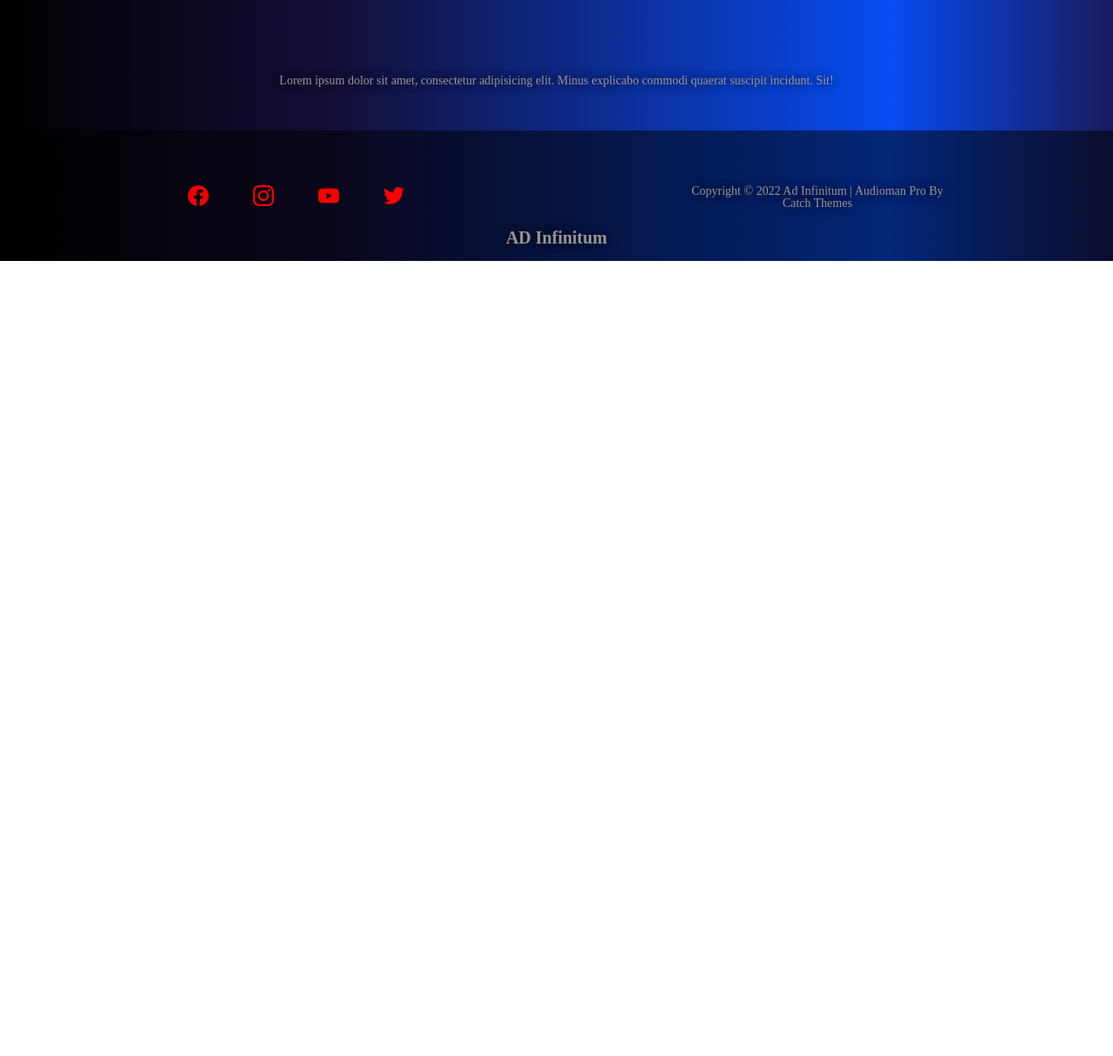
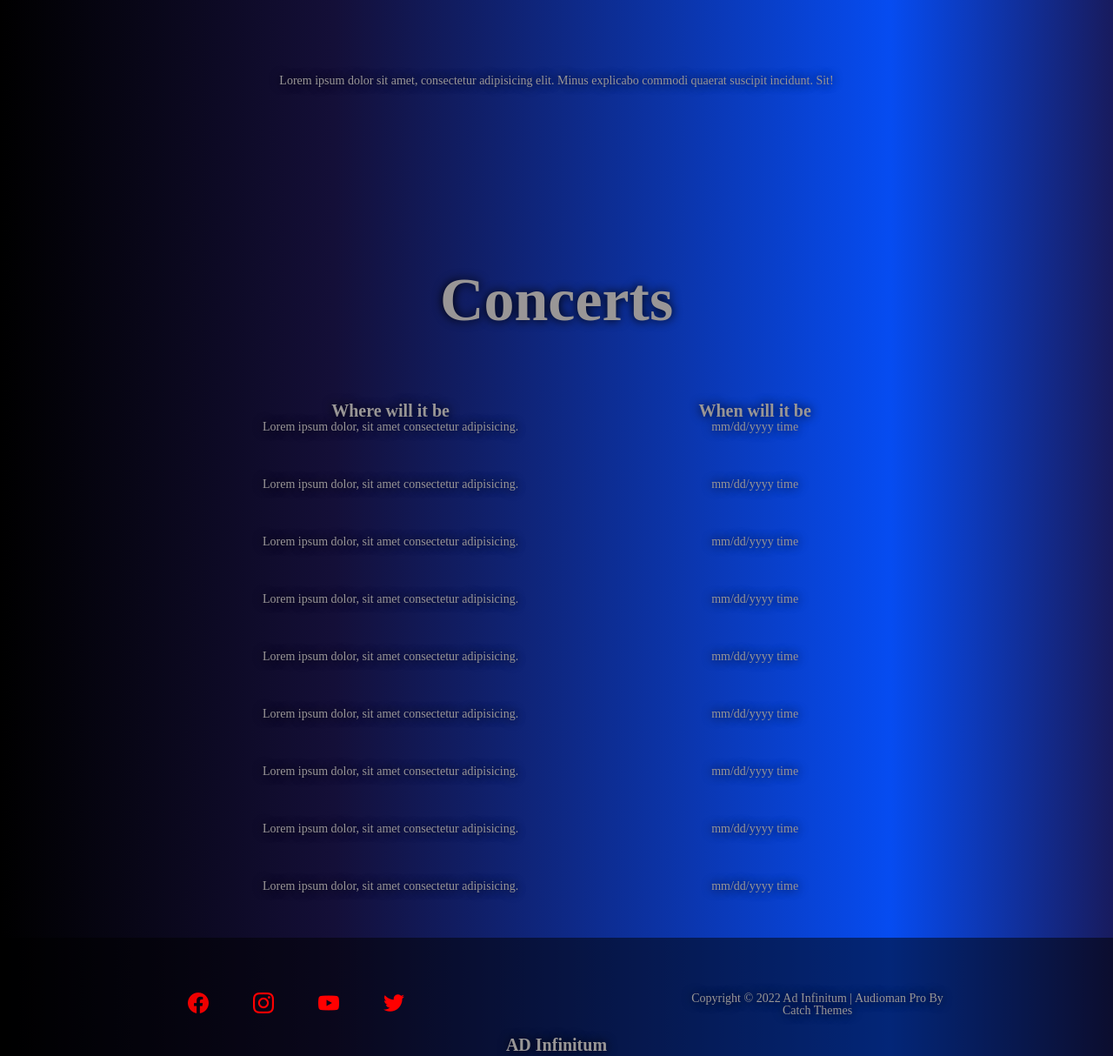
Before and after one commit to AlexPu5hkar/AD, a plain HTML site: page src/index.html in a window 1280 px wide. Shown: the part 3440-4654 px from the top of the page at 87% size. Before the commit the page ends 3740 px from the top, so only its background shows below. Drawn offline with Linux system fonts and the light colour scheme.

Commit message:
concerts

```diff
--- a/src/index.html
+++ b/src/index.html
@@ -73,6 +73,54 @@
                     <div class="video__text text">Lorem ipsum dolor sit amet, consectetur adipisicing elit. Minus explicabo commodi quaerat suscipit incidunt. Sit!</div>
                 </div>
              </section>
+             <section class="concerts">
+                <div class="container">
+                    <div class="concerts__title title">Concerts</div>
+                    <table class="concerts__table">
+                        <thead class="table__header">
+                            <tr>
+                                <th class="subtitle">Where will it be</th>
+                                <th class="subtitle">When will it be</th>
+                            </tr>
+                        </thead>
+                        <tbody class="table__body">
+                           <tr>
+                                <td class="table__text text">Lorem ipsum dolor, sit amet consectetur adipisicing.</td>
+                                <td class="table__text text">mm/dd/yyyy time</td>
+                            </tr>
+                                <td class="table__text text">Lorem ipsum dolor, sit amet consectetur adipisicing.</td>
+                                <td class="table__text text">mm/dd/yyyy time</td>
+                            </tr>
+
+                            <td class="table__text text">Lorem ipsum dolor, sit amet consectetur adipisicing.</td>
+                                <td class="table__text text">mm/dd/yyyy time</td>
+                            </tr>
+                            <td class="table__text text">Lorem ipsum dolor, sit amet consectetur adipisicing.</td>
+                            <td class="table__text text">mm/dd/yyyy time</td>
+                            </tr>
+                            <td class="table__text text">Lorem ipsum dolor, sit amet consectetur adipisicing.</td>
+                            <td class="table__text text">mm/dd/yyyy time</td>
+                            </tr>
+
+                            <td class="table__text text">Lorem ipsum dolor, sit amet consectetur adipisicing.</td>
+                            <td class="table__text text">mm/dd/yyyy time</td>
+                            </tr>
+                            <td class="table__text text">Lorem ipsum dolor, sit amet consectetur adipisicing.</td>
+                            <td class="table__text text">mm/dd/yyyy time</td>
+                            </tr>
+                            <td class="table__text text">Lorem ipsum dolor, sit amet consectetur adipisicing.</td>
+                            <td class="table__text text">mm/dd/yyyy time</td>
+                            </tr>
+
+                         <td class="table__text text">Lorem ipsum dolor, sit amet consectetur adipisicing.</td>
+                          <td class="table__text text">mm/dd/yyyy time</td>
+                         </tr>
+                        </tbody>
+
+
+                    </table>
+                </div>
+             </section>
              <footer class="footer">
                 <div class="container">
                     <div class="footer__media">
--- a/src/sass/style.sass
+++ b/src/sass/style.sass
@@ -90,8 +90,16 @@ body
 
 .iframe
 
-
-
+.concerts
+    &__table
+        display: block
+        width: 900px
+        justify-content: center
+        margin: 0 auto
+        padding-top: 80px
+.table__body
+td
+    padding: 0 110px
 
 .footer
     background: rgba(0, 0, 0, 0.5)
```
Also changed, not shown: src/css/style.min.css, 1 other file.
